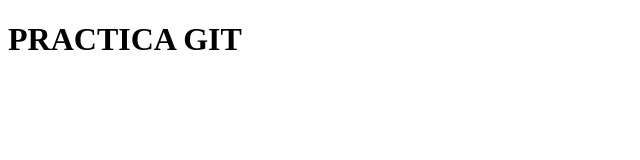
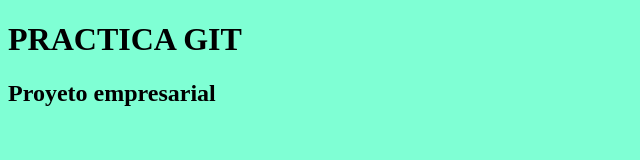
Before and after one commit to fabram2000/CursoGit, a plain HTML site: page index.html in a window 1280 px wide. Shown: the whole page, without its empty margins (0-640 px from the left). Drawn offline with Linux system fonts and the light colour scheme.

Commit message:
Parrafo y color fondo

```diff
--- /dev/null
+++ b/css/estilo.css
@@ -0,0 +1,3 @@
+body{
+    background-color: aquamarine;
+}
--- a/index.html
+++ b/index.html
@@ -5,8 +5,10 @@
     <meta http-equiv="X-UA-Compatible" content="IE=edge">
     <meta name="viewport" content="width=device-width, initial-scale=1.0">
     <title>Document</title>
+    <link rel="stylesheet" href="css/estilo.css">
 </head>
 <body>
     <h1>PRACTICA GIT</h1>
+    <h2>Proyeto empresarial</h2>
 </body>
 </html>
```
Also changed, not shown: js/funcion.js (added).
